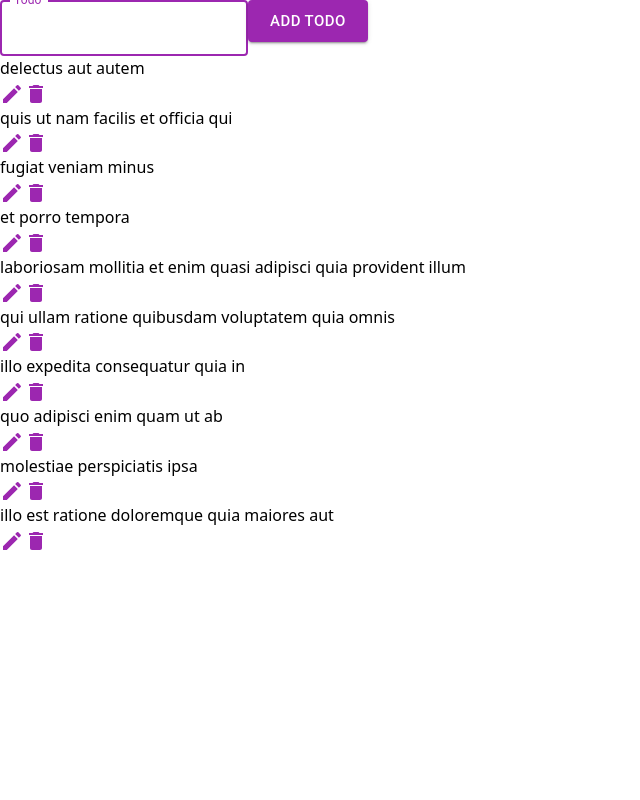
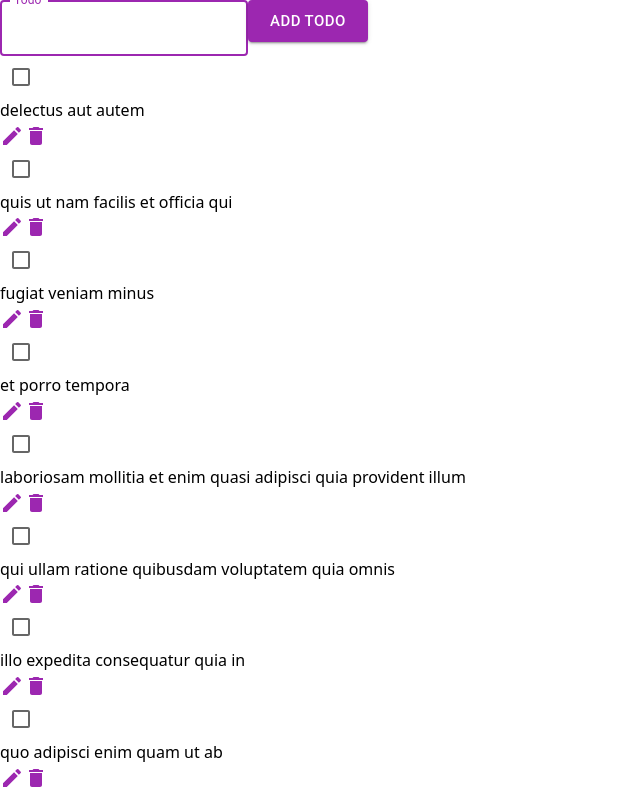
Before and after one commit to hussain-shariff/react-query-project, a React (Vite) app: page / in a window 1280 px wide. Shown: the top 800 px of the page, without its empty margins (0-640 px from the left). Built offline with nearby package versions, Linux system fonts and the light colour scheme; data requests are answered from the project's data file.

Commit message:
checkbox

```diff
--- a/src/components/Todo.tsx
+++ b/src/components/Todo.tsx
@@ -1,5 +1,6 @@
 import EditIcon from "@mui/icons-material/Edit"
 import DeleteIcon from "@mui/icons-material/Delete"
+import { Checkbox } from "@mui/material"
 
 type TodoProps = {
     name : string
@@ -8,6 +9,7 @@ type TodoProps = {
 export const Todo = ({name}: TodoProps) => {
 	return (
 		<div className=" flex items-center gap-3">
+			<Checkbox color="secondary" />
 			<h1 className=" font-bold text-2xl text-white">{name}</h1>
 			<EditIcon color="secondary" />
 			<DeleteIcon color="secondary" />
```
